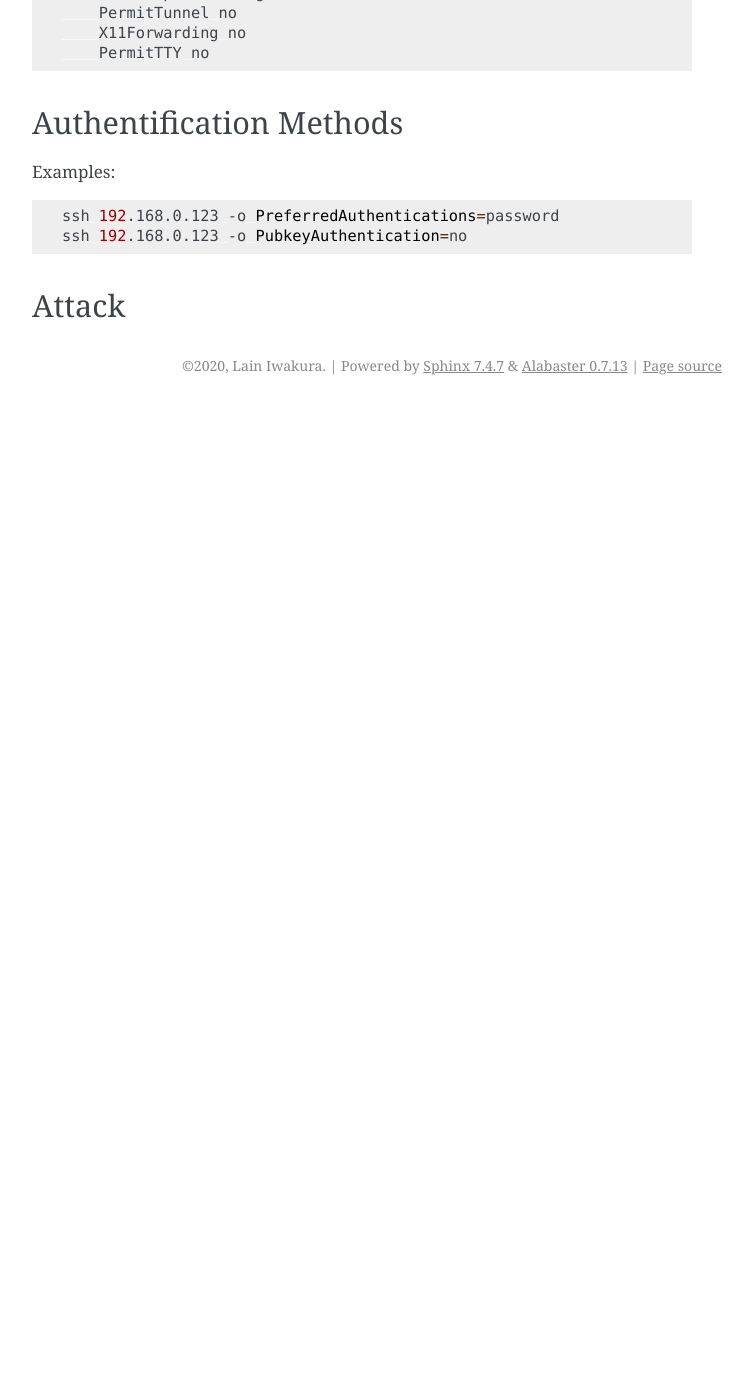
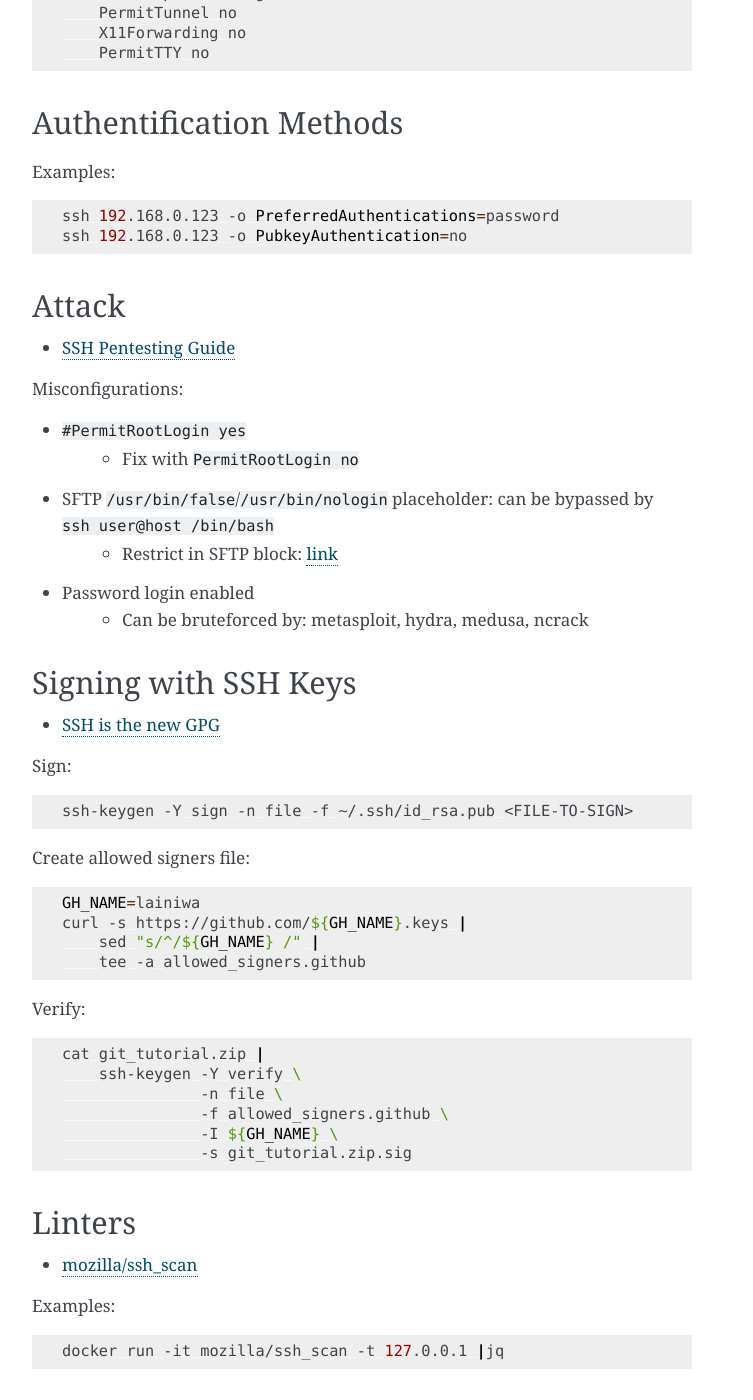
Before and after one commit to lainiwa/outlines, a Sphinx documentation site: the page built from source/notes/ssh.rst, in a window 1280 px wide and 1400 px high, scrolled down 2691 px. Shown: the whole window, without its empty margins (388-1141 px from the left). Built offline with Sphinx 7.4.7, drawn with Linux system fonts in a browser that asks for light colours; before the commit the page ends 3096 px from its top, so only the background shows below that; some of the changed text lies outside the part shown.

Commit message:
Update ssh

```diff
--- a/source/notes/ssh.rst
+++ b/source/notes/ssh.rst
@@ -161,3 +161,57 @@ Examples:
 ######
 Attack
 ######
+* `SSH Pentesting Guide <https://community.turgensec.com/ssh-hacking-guide/>`_
+
+Misconfigurations:
+
+* ``#PermitRootLogin yes``
+    - Fix with ``PermitRootLogin no``
+* SFTP ``/usr/bin/false``/``/usr/bin/nologin`` placeholder: can be bypassed by ``ssh user@host /bin/bash``
+    - Restrict in SFTP block: `link <https://community.turgensec.com/ssh-hacking-guide/#SFTP_command_execution>`__
+* Password login enabled
+    - Can be bruteforced by: metasploit, hydra, medusa, ncrack
+
+#####################
+Signing with SSH Keys
+#####################
+* `SSH is the new GPG <https://blog.sigstore.dev/ssh-is-the-new-gpg-74b3c6cc51c0>`_
+
+Sign:
+
+.. code-block:: sh
+
+    ssh-keygen -Y sign -n file -f ~/.ssh/id_rsa.pub <FILE-TO-SIGN>
+
+
+Create allowed signers file:
+
+.. code-block:: sh
+
+    GH_NAME=lainiwa
+    curl -s https://github.com/${GH_NAME}.keys |
+        sed "s/^/${GH_NAME} /" |
+        tee -a allowed_signers.github
+
+Verify:
+
+.. code-block:: sh
+
+    cat git_tutorial.zip |
+        ssh-keygen -Y verify \
+                   -n file \
+                   -f allowed_signers.github \
+                   -I ${GH_NAME} \
+                   -s git_tutorial.zip.sig
+
+
+#######
+Linters
+#######
+* `mozilla/ssh_scan <https://github.com/mozilla/ssh_scan>`_
+
+Examples:
+
+.. code-block:: sh
+
+    docker run -it mozilla/ssh_scan -t 127.0.0.1 |jq
```
